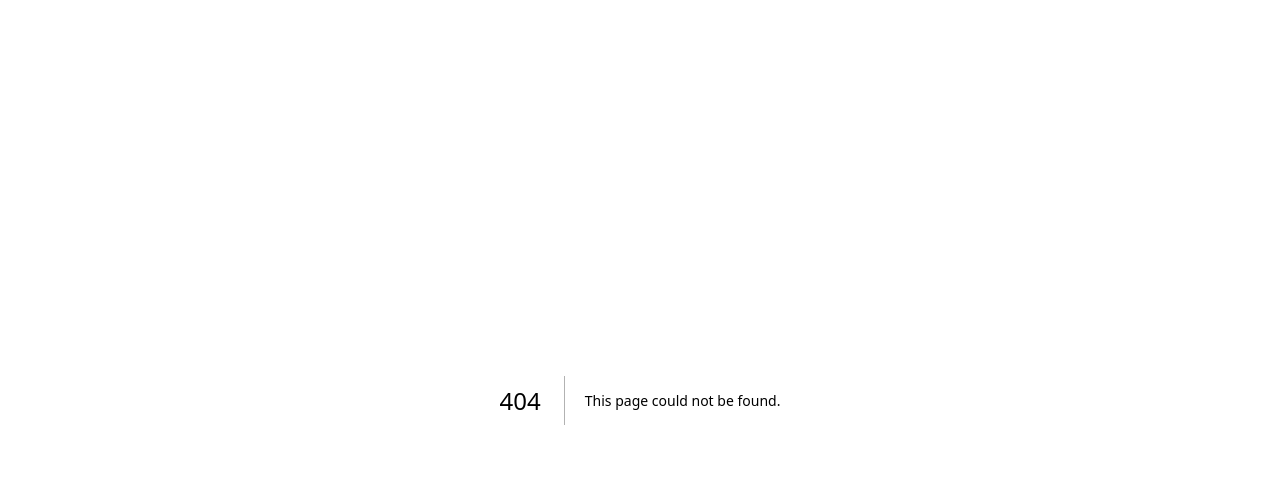
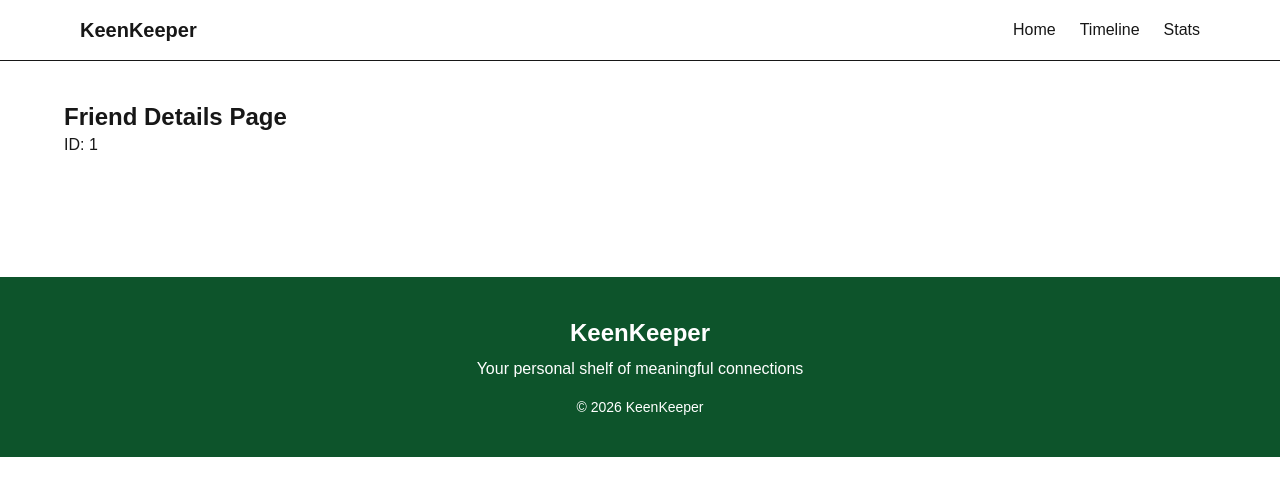
Before and after one commit to waliulnizu/keen-keeper, a Next.js app: page /friend/1 in a window 1280 px wide. Before the commit this address had no page. Shown: the top 496 px of the page. Built offline with nearby package versions, Linux system fonts and the light colour scheme.

Commit message:
created dynamic friend details route

```diff
--- /dev/null
+++ b/src/app/friend/[id]/page.jsx
@@ -0,0 +1,28 @@
+import Navbar from "@/components/Navbar";
+import Footer from "@/components/Footer";
+
+const FriendDetails = async ({ params }) => {
+
+    const { id } = await params;
+    // console.log(id)
+
+  return (
+    <div>
+      <Navbar />
+
+      <div className="max-w-6xl mx-auto py-10">
+
+        <h1 className="text-2xl font-bold">
+          Friend Details Page
+        </h1>
+
+        <p>ID: {id}</p>
+
+      </div>
+
+      <Footer />
+    </div>
+  );
+};
+
+export default FriendDetails;
```
